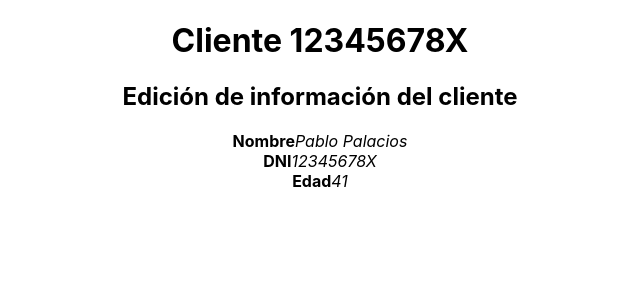
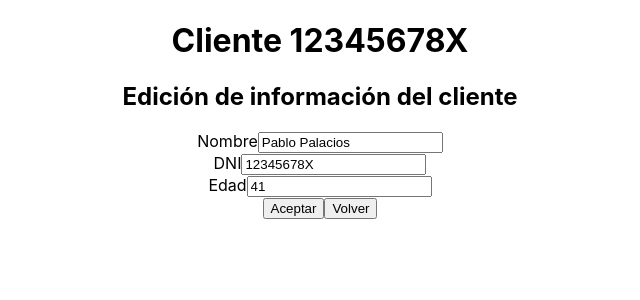
Before and after one commit to marcosjrs/Clientes-App-React, a React (Create React App) app: page /customers/12345678X/edit in a window 1280 px wide. Shown: the top 300 px of the page, without its empty margins (320-960 px from the left). Built offline with nearby package versions, Linux system fonts and the light colour scheme; data requests are answered from the project's data file.

Commit message:
Uso de reduxForm, comprobaciones, muestra errores.. correcion mostrar un compo o otro según ruta

```diff
--- a/package.json
+++ b/package.json
@@ -13,6 +13,7 @@
     "react-scripts": "3.4.1",
     "redux": "^4.0.5",
     "redux-actions": "^2.6.5",
+    "redux-form": "^8.3.6",
     "redux-promise": "^0.6.0"
   },
   "scripts": {
--- a/src/components/CustomerData.js
+++ b/src/components/CustomerData.js
@@ -1,7 +1,8 @@
 import React from 'react'
 import PropTypes from 'prop-types'
+import CustomersAction from './CustomersAction'
 
-const CustomerData = ({name, dni, age}) => {
+const CustomerData = ({name, dni, age, onBack, submitting}) => {
     return (
     <div>
         <div className="customer-data">
@@ -9,6 +10,9 @@ const CustomerData = ({name, dni, age}) => {
             <div><strong>Nombre</strong><i>{name}</i></div>
             <div><strong>DNI</strong><i>{dni}</i></div>
             <div><strong>Edad</strong><i>{age}</i></div>
+            <CustomersAction>
+                <button onClick={onBack} disabled={submitting} >Volver</button>
+            </CustomersAction>
         </div>
     </div>
     )
--- a/src/components/CustomerEdit.js
+++ b/src/components/CustomerEdit.js
@@ -1,26 +1,62 @@
 import React from 'react'
-import PropTypes from 'prop-types'
+import { reduxForm, Field } from 'redux-form' //reduxForm es la funcion decoradora para este compo. Field es el que disparará las acciones..
+import CustomersAction from './CustomersAction';
+
+const validarRequerido = (valorInput) =>{
+    return !valorInput ? "El campo es requerido" : null; // o abreviando: !valorInput && "Campo obligatorio"
+}
+const validarNumerico = (valorInput) =>{
+    return isNaN(valorInput) && "El campo debe ser un número";
+}
+const validarFormularioCustomerEdit = campos =>{
+    const errores ={}
+    if(!campos.name){
+        errores.name = "El campo Nombre es requerido";
+    }
+    if(!campos.dni){
+        errores.dni = "El campo DNI es requerido";
+    }
+    if(!campos.age){
+        errores.age = "El campo Edad es requerido";
+    }
+    return errores;
+}
+
+const InputConSpanAviso = ({input,meta, type, label, name}) =>{
+    //podemo poner atributos a mayores en el Field, que luego se recogerían como propiedades, por ejemplo "label" es uno de ellos
+    return(
+        <div>
+            <label htmlFor={name}>{label}</label>
+            <input {...input} type={type}/>
+            {meta.error && meta.touched && <div>{meta.error}</div>}
+        </div>
+    );
+}
 
 /**
  * Pendiente de modificar, por ahora es para continuar con el desarrollo...
  */
-const CustomerEdit = ({name, dni, age}) => {
+const CustomerEdit = ({handleSubmit, submitting, onBack}) => {
     return (
-    <div>
         <div className="customer-data">
             <h2>Edición de información del cliente</h2>
-            <div><strong>Nombre</strong><i>{name}</i></div>
-            <div><strong>DNI</strong><i>{dni}</i></div>
-            <div><strong>Edad</strong><i>{age}</i></div>
+            {/* onSubmit es de react-form y handleSubmit es la funcion pasada, que se usará para "burbujear",... pero que es el correspondiente al atributo onSubmit pasado (ver en CustomerContainer.js )*/}
+            <form onSubmit={handleSubmit}>
+                {/*<Field name="name" component="input" validate={validarRequerido}  type="text"></Field>*/}
+                <Field name="name" component={InputConSpanAviso} type="text" label="Nombre"></Field>
+                <Field name="dni" component={InputConSpanAviso} type="text" label="DNI"></Field>
+                {/*las validaciones primero comprobará las del field y luego, si no tiene errores, comprubeba las del formulario */}
+                <Field name="age" component={InputConSpanAviso} validate={[validarNumerico, validarRequerido]} type="number" label="Edad"></Field>
+
+                <CustomersAction>
+                    <button type="submit" disabled={submitting} >Aceptar</button>
+                    <button onClick={onBack} disabled={submitting} >Volver</button>
+                </CustomersAction>
+
+            </form>
         </div>
-    </div>
     )
 }
 
-CustomerEdit.propTypes = {
-    name: PropTypes.string.isRequired,
-    dni: PropTypes.string.isRequired,
-    age: PropTypes.string.isRequired
-}
-
-export default CustomerEdit
+//form: 'CustomerEdit' es el nombre que le estamos dando al formulario (y debe ser unico en la aplicacion)
+export default reduxForm({ form: 'CustomerEdit' , validate:validarFormularioCustomerEdit })(CustomerEdit)
--- a/src/containers/CustomerContainer.js
+++ b/src/containers/CustomerContainer.js
@@ -16,15 +16,27 @@ export class CustomerContainer extends Component {
         }
     }
 
+    handleSubmit = campos => {
+        console.log(JSON.stringify(campos))
+        return false;
+    }
+
+    handleOnBack = () =>{
+        this.props.history.goBack();
+    }
+
     renderBody = () => {
+        console.log("RenderBody...")
         return (
-            <Route path="/customers/:id/edit" render={
-                ({match}) => match ?
-                    <CustomerEdit {...this.props.customer} /> :
-                    <CustomerData {...this.props.customer} />
-            }>
-            </Route>
+            <Route path="/customers/:id/edit" children={
+                ( { match } )  => {
+                    return match ?
+                    <CustomerEdit initialValues={this.props.customer} onSubmit={this.handleSubmit} onBack={this.handleOnBack} /> :
+                    <CustomerData {...this.props.customer} onBack={this.handleOnBack} />
+                }
+            }/>
         );
+        //Con initialValues, el redux-form coge directamente los valores de las propiedades que coincidan con el name de los "Field"
         //Con <xyz {...this.props.customer} />   destructuramos los datos del costumer y se lo pasamos como parametros.
         //Sería como hacerage={this.props.customer.age}, y así con cada propiedad
         //Tambien se podría recoger el controlARenderizar según match y luego poner las props solo a ese:
--- a/src/reducers/index.js
+++ b/src/reducers/index.js
@@ -1,5 +1,9 @@
 import { combineReducers } from "redux";
 import { customers } from "./customers";
+import {reducer as reduxForm} from 'redux-form';
 
 
-export default combineReducers({ customers })
+export default combineReducers({
+    customers,
+    form: reduxForm
+})
```
Also changed, not shown: 1 other file (tests, documents, lock files or other folders).
